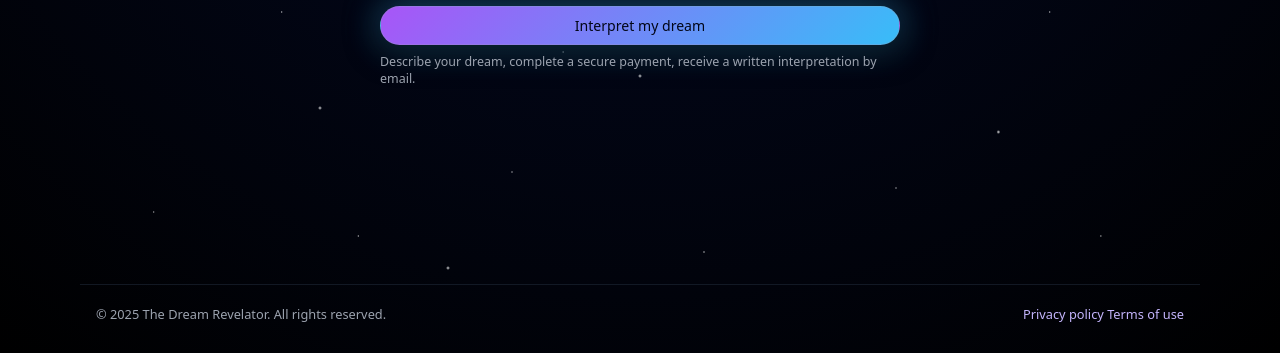
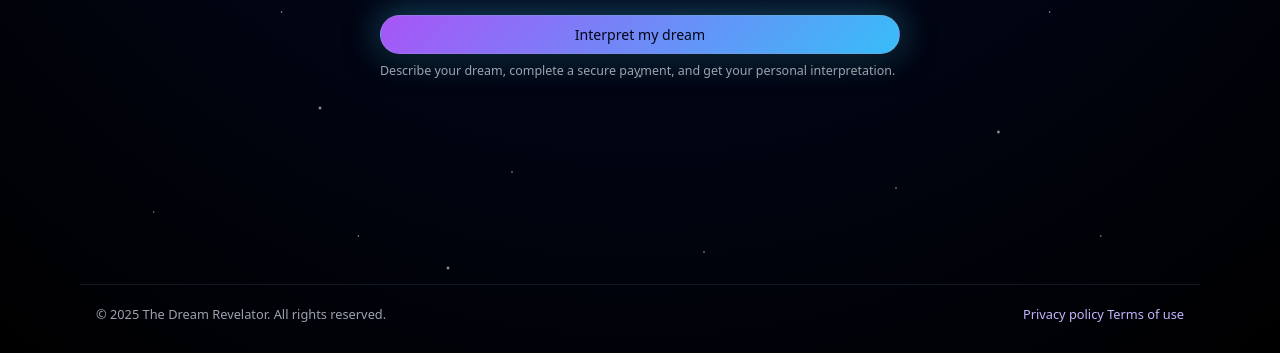
Before and after one commit to faodiallo001/the-dream-revelatory, a plain HTML site: page index.html in a window 1280 px wide. Shown: the part 468-821 px from the top of the page. Drawn offline with Linux system fonts and the light colour scheme.

Commit message:
index.html

```diff
--- a/index.html
+++ b/index.html
@@ -48,7 +48,7 @@
             Interpret my dream
           </a>
           <p class="tdr-hero-note">
-            Describe your dream, complete a secure payment, receive a written interpretation by email.
+            Describe your dream, complete a secure payment, and get your personal interpretation.
           </p>
         </div>
       </div>
```
